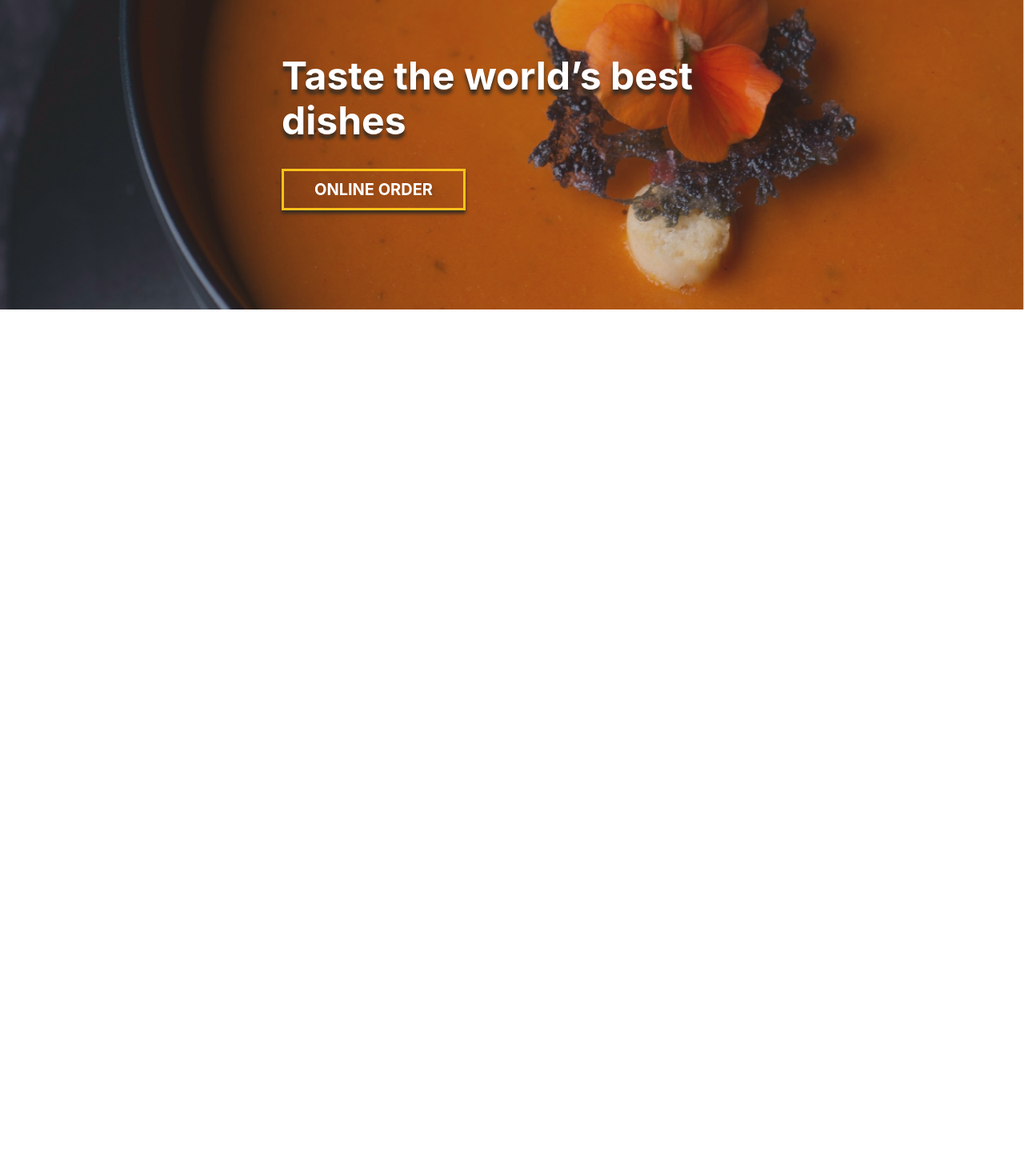
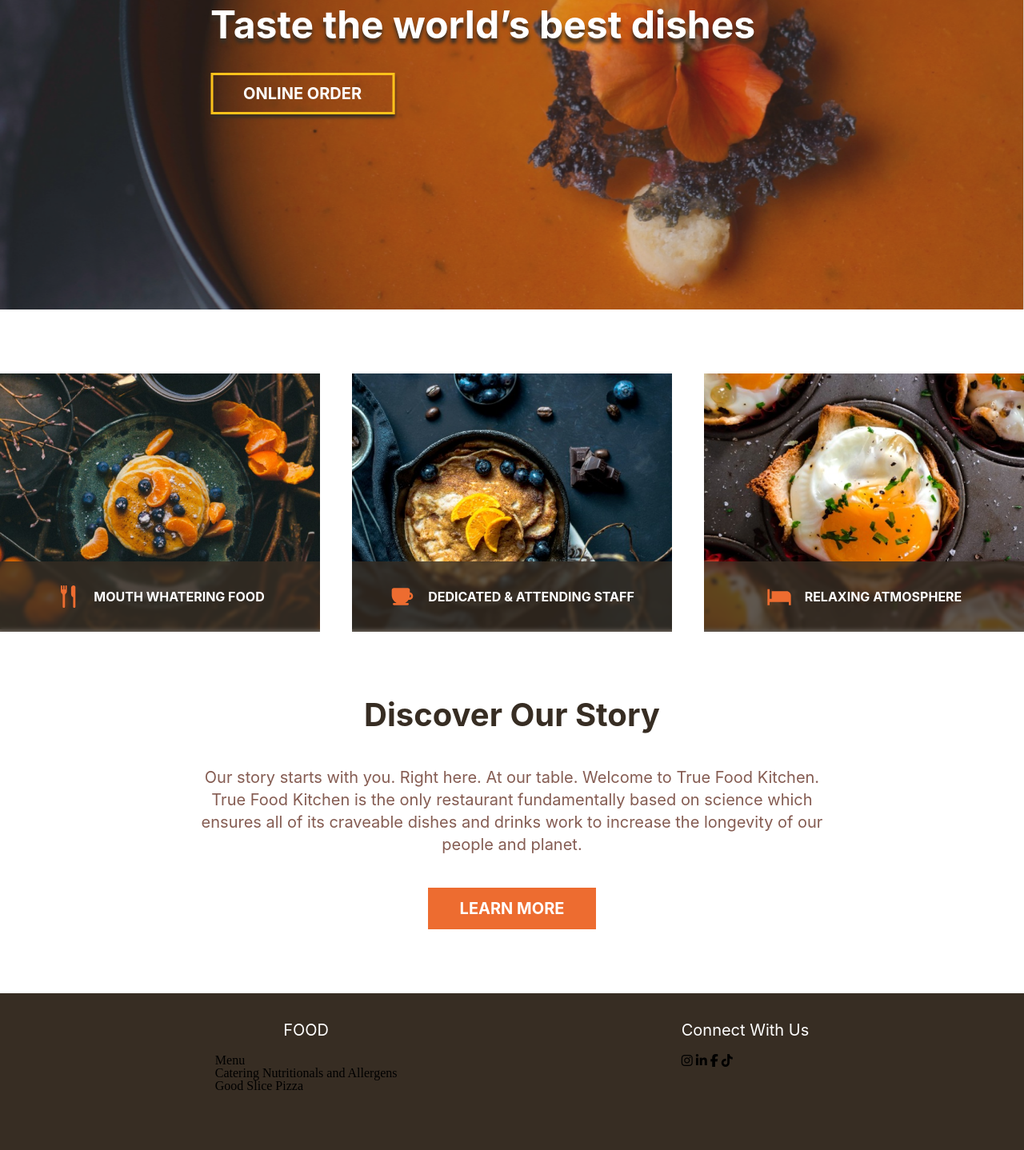
Before and after one commit to mitakafami/HTML-CSS-Study-7, a plain HTML site: page index.html in a window 1280 px wide. Shown: the part 379-1817 px from the top of the page at 80% size. Before the commit the page ends 800 px from the top, so only its background shows below. Drawn offline with Linux system fonts and the light colour scheme.

Commit message:
add section 2 and article

```diff
--- a/css/style.css
+++ b/css/style.css
@@ -60,7 +60,7 @@
     width: 100%;
 }
 
-h2 {
+.main_title {
     color: #FFF;
     text-shadow: 0px 6px 4px #372D23;
     font-family: Inter;
@@ -73,8 +73,8 @@ h2 {
 
 .frame {
     position: absolute;
-    top: 50%;
-    left: 50%;
+    top: 40%;
+    left: 44.5%;
     transform: translateX(-45%);
 }
 
@@ -94,3 +94,105 @@ h2 {
     font-weight: 700;
     line-height: 28px;
 }
+
+.food {
+    display: flex;
+    column-gap: 40px;
+    justify-content: center;
+    margin-top: 80px;
+}
+
+.frame_food {
+    position: relative;
+}
+
+.sub_title_card {
+    width: 400px;
+    height: 88px;
+    background-color: greenyellow;
+    display: flex;
+    justify-content: center;
+    align-items: center;
+    background: rgba(55, 45, 35, 0.80);
+    backdrop-filter: blur(2px);
+    position: absolute;
+    top: 235px;
+}
+
+.card_icon {
+    color: #ED6C30;
+    font-size: 32px;
+    margin-right: 16px;
+}
+
+.card_text {
+    color: #FFF;
+    font-family: Inter;
+    font-size: 16px;
+    font-style: normal;
+    font-weight: 700;
+    line-height: 24px;
+}
+
+.article_title {
+    text-align: center;
+    color: #372D23;
+    font-family: Inter;
+    font-size: 40px;
+    font-style: normal;
+    font-weight: 700;
+    line-height: 48px;
+    margin-top: 80px;
+}
+
+.article_paragraph {
+    text-align: center;
+    color: #855C52;
+    text-align: center;
+    font-family: Inter;
+    font-size: 20px;
+    font-style: normal;
+    font-weight: 400;
+    line-height: 28px;
+    width: 63%;
+    margin: auto;
+    margin-top: 40px;
+}
+
+.article_button {
+    display: block;
+    margin: 40px auto 80px auto;
+    color: #FFF;
+    font-family: Inter;
+    font-size: 20px;
+    font-style: normal;
+    font-weight: 700;
+    line-height: 28px;
+    display: flex;
+    height: 52px;
+    padding: 12px 40px;
+    justify-content: center;
+    align-items: center;
+    background-color: #ED6C30;
+    border: none;
+}
+
+footer {
+    height: 196px;
+    background-color: #372D23;
+    display: flex;
+    justify-content: space-between;
+    padding: 32px 21%;
+}
+
+h3 {
+    margin-bottom: 16px;
+    color: #FFF;
+    text-align: center;
+    font-family: Inter;
+    font-size: 20px;
+    font-style: normal;
+    font-weight: 400;
+    line-height: 28px;
+    /* 140% */
+}
--- a/index.html
+++ b/index.html
@@ -10,9 +10,7 @@
     <title>Home Page</title>
 </head>
 <body>
-
     <div class="container">
-
             <header class="top_header">
                 <a href="index.html"><img class="top_logo" src="images/logo.svg" alt=""></a>
                 <nav class="top_nav">
@@ -25,25 +23,63 @@
                 </nav>
                 <i class="fa-solid fa-bag-shopping shopping"></i>
             </header>
-
-
-
-
-
         <section class="section_one">
             <img class="background" src="images/background.png" alt="">
             <div class="frame">
-                <h2>
+                <h2 class="main_title">
                     Taste the world’s best dishes
                 </h2>
                 <button class="button_one">ONLINE ORDER</button>
             </div>
         </section>
-
-
-        <section></section>
-        <article></article>
-        <footer></footer>
+        <section class="food">
+            <div class="frame_food">
+                <img src="images/img 1.png" alt="">
+                <article class="sub_title_card">
+                    <img class="card_icon" src="images/fork.svg" alt="">
+                    <p class="card_text">MOUTH WHATERING FOOD</p>
+                </article>
+            </div>
+            <div class="frame_food">
+                <img src="images/img 2.png" alt="">
+                <article class="sub_title_card">
+                    <img class="card_icon" src="images/cup.svg" alt="">
+                    <p class="card_text">DEDICATED & ATTENDING STAFF</p>
+                </article>
+            </div>
+            <div class="frame_food">
+                <img src="images/img 3.png" alt="">
+                <article class="sub_title_card">
+                    <img class="card_icon" src="images/bed.svg" alt="">
+                    <p class="card_text">RELAXING ATMOSPHERE</p>
+                </article>
+            </div>
+        </section>
+        <article>
+            <h2 class="article_title">Discover Our Story</h2>
+            <p class="article_paragraph">Our story starts with you. Right here. At our table. Welcome to True Food Kitchen.
+                True  Food Kitchen is the only restaurant fundamentally based on science which ensures all of its craveable dishes and drinks work to increase the longevity of our people and planet.</p>
+            <button class="article_button">LEARN MORE</button>
+        </article>
+        <footer>
+            <nav class="bottom_nav_one">
+                <h3>FOOD</h3>
+                <ul>
+                    <li>Menu</li>
+                    <li>Catering Nutritionals and Allergens</li>
+                    <li>Good Slice Pizza</li>
+                </ul>
+            </nav>
+            <nav class="bottom_nav_two">
+                <h3>Connect With Us </h3>
+                <div class="social_media_logos">
+                    <i class="fa-brands fa-instagram social_media"></i>
+                    <i class="fa-brands fa-linkedin-in social_media"></i>
+                    <i class="fa-brands fa-facebook-f social_media"></i>
+                    <i class="fa-brands fa-tiktok social_media"></i>
+                </div>
+            </nav>
+        </footer>
 
 
 
```
Also changed, not shown: images/bed.svg (added), images/cup.svg (added), images/fork.svg (added).
